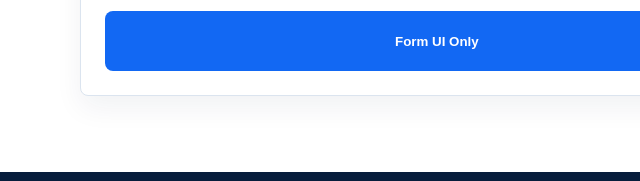
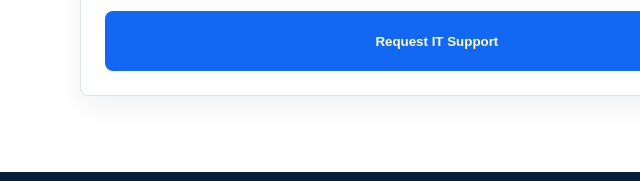
Before and after one commit to hanselboyd/909signalit-website, a website built with Vite: page contact.html in a window 1280 px wide. Shown: the part 2224-2405 px from the top of the page, 0-640 px from the left. Built offline with nearby package versions, Linux system fonts and the light colour scheme; a script that the page names is missing.

Commit message:
Update contact form button label

```diff
--- a/contact.html
+++ b/contact.html
@@ -50,7 +50,7 @@
           <label>Email <input type="email" name="email" placeholder="support@909signalit.com" /></label>
           <label>Phone <input type="tel" name="phone" placeholder="909-260-8660" /></label>
           <label>What do you need help with? <textarea name="message" rows="5" placeholder="Computer repair, Wi-Fi, printer, POS, Microsoft 365, network support..."></textarea></label>
-          <button class="button primary" type="button">Form UI Only</button>
+          <button class="button primary" type="button">Request IT Support</button>
         </form>
         <aside class="contact-card">
           <h2>Contact</h2>
```
